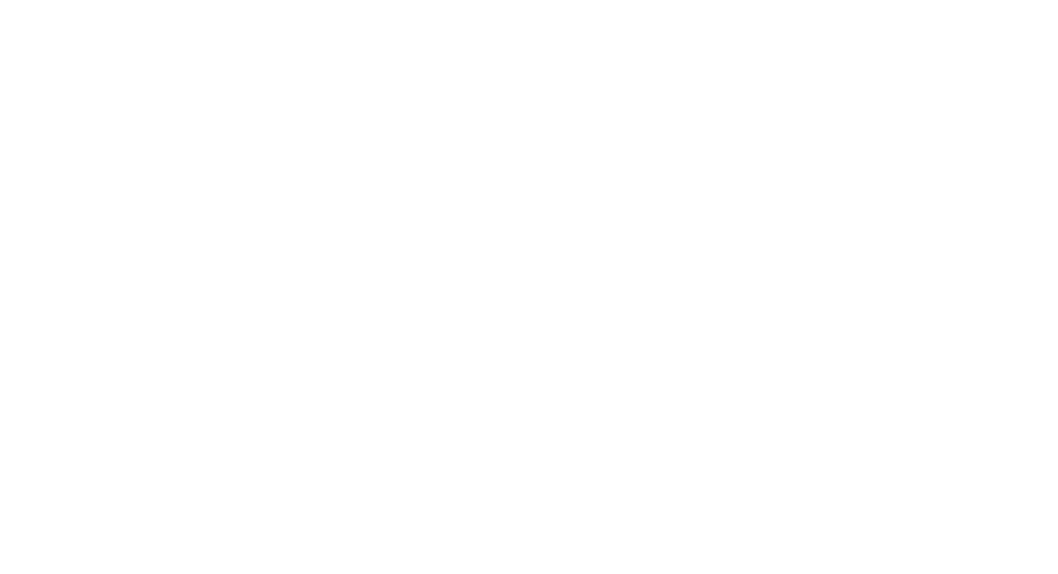
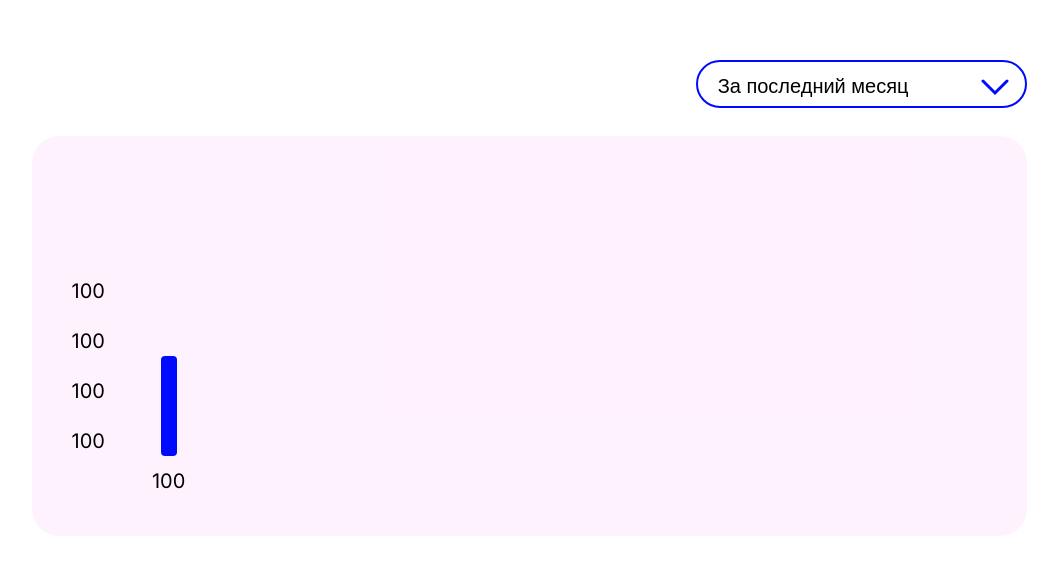
Before and after one commit to darbimar/bar-chart, a Next.js app: page / in a window 1280 px wide. Shown: the part 102-676 px from the top of the page, without its empty margins (111-1169 px from the left). Built offline with nearby package versions, Linux system fonts and the light colour scheme.

Commit message:
render main layout

```diff
--- a/package.json
+++ b/package.json
@@ -17,6 +17,7 @@
     "next": "13.4.19",
     "react": "18.2.0",
     "react-dom": "18.2.0",
+    "sass": "^1.66.1",
     "typescript": "5.2.2"
   }
 }
--- a/src/app/globals.css
+++ b/src/app/globals.css
@@ -7,4 +7,5 @@
   font-family: 'Manrope' sans-serif;
   font-size: 20px;
   font-weight: 400;
+  line-height: 30px;
 }
--- a/src/app/page.module.css
+++ b/src/app/page.module.css
@@ -1,8 +1,13 @@
-.main {
+.container {
+  display: flex;
+  justify-content: center;
+  min-height: 100vh;
+}
+
+.chart {
   display: flex;
   flex-direction: column;
-  justify-content: space-between;
-  align-items: center;
-  padding: 6rem;
-  min-height: 100vh;
+  justify-content: center;
+  align-items: flex-end;
+  row-gap: 28px;
 }
--- a/src/app/page.tsx
+++ b/src/app/page.tsx
@@ -1,6 +1,15 @@
 import Image from 'next/image';
 import styles from './page.module.css';
+import ChartBarField from '@/components/ChartBarField/ChartBarField';
+import DropdownButton from '@/components/DropdownButton/DropdownButton';
 
 export default function Home() {
-  return <main className={styles.main}></main>;
+  return (
+    <main className={styles.container}>
+      <div className={styles.chart}>
+        <DropdownButton />
+        <ChartBarField />
+      </div>
+    </main>
+  );
 }
--- /dev/null
+++ b/src/components/Bar/Bar.module.scss
@@ -0,0 +1,6 @@
+.bar {
+  display: flex;
+  flex-direction: column;
+  align-items: center;
+  gap: 10px;
+}
--- /dev/null
+++ b/src/components/Bar/Bar.tsx
@@ -0,0 +1,24 @@
+import React from 'react';
+import styles from './Bar.module.scss';
+
+type BarProps = {
+  height: number;
+};
+
+const Bar: React.FC<BarProps> = ({ height }) => {
+  return (
+    <div className={styles.bar}>
+      <svg
+        xmlns="http://www.w3.org/2000/svg"
+        width="16"
+        height={height}
+        viewBox={`0 0 16 ${height}`}
+        fill="none">
+        <rect width="16" height={height} rx="4" fill="#000AFF" />
+      </svg>
+      <div className={styles.scale}>100</div>
+    </div>
+  );
+};
+
+export default Bar;
--- /dev/null
+++ b/src/components/ChartBarField/ChartBarField.module.scss
@@ -0,0 +1,10 @@
+.wrapper {
+  display: flex;
+  flex-wrap: wrap;
+  align-items: flex-end;
+  padding: 40px;
+  width: 995px;
+  height: 400px;
+  border-radius: 27px;
+  background: rgba(255, 0, 245, 0.05);
+}
--- /dev/null
+++ b/src/components/ChartBarField/ChartBarField.tsx
@@ -0,0 +1,14 @@
+import Bar from '../Bar/Bar';
+import EarningScale from '../EarningScale/EarningScale';
+import styles from './ChartBarField.module.scss';
+
+const ChartBarField = () => {
+  return (
+    <div className={styles.wrapper}>
+      <EarningScale />
+      <Bar height={100} />
+    </div>
+  );
+};
+
+export default ChartBarField;
--- /dev/null
+++ b/src/components/DropdownButton/DropdownButton.module.scss
@@ -0,0 +1,14 @@
+.button {
+  position: relative;
+  padding: 9px 116px 9px 20px;
+  height: 48px;
+  border-radius: 28px;
+  border: 2px solid #000AFF;
+  background-color: #FFF;
+
+  svg {
+    position: absolute;
+    top: 17px;
+    right: 16px;
+  }
+}
--- /dev/null
+++ b/src/components/DropdownButton/DropdownButton.tsx
@@ -0,0 +1,20 @@
+import React from 'react';
+import styles from './DropdownButton.module.scss';
+
+const DropdownButton = () => {
+  return (
+    <button className={styles.button}>
+      За последний месяц
+      <svg
+        xmlns="http://www.w3.org/2000/svg"
+        width="28"
+        height="17"
+        viewBox="0 0 28 17"
+        fill="none">
+        <path d="M26 2L14 14L2 2" stroke="#000AFF" stroke-width="3" stroke-linecap="round" />
+      </svg>
+    </button>
+  );
+};
+
+export default DropdownButton;
--- /dev/null
+++ b/src/components/EarningScale/EarningScale.module.scss
@@ -0,0 +1,7 @@
+.scale {
+  display: flex;
+  flex-direction: column;
+  row-gap: 20px;
+  margin-right: 47px;
+  margin-bottom: 40px;
+}
--- /dev/null
+++ b/src/components/EarningScale/EarningScale.tsx
@@ -0,0 +1,15 @@
+import React from 'react';
+import styles from './EarningScale.module.scss';
+
+const EarningScale = () => {
+  return (
+    <div className={styles.scale}>
+      <div>100</div>
+      <div>100</div>
+      <div>100</div>
+      <div>100</div>
+    </div>
+  );
+};
+
+export default EarningScale;
```
Also changed, not shown: 1 other file (tests, documents, lock files or other folders).
